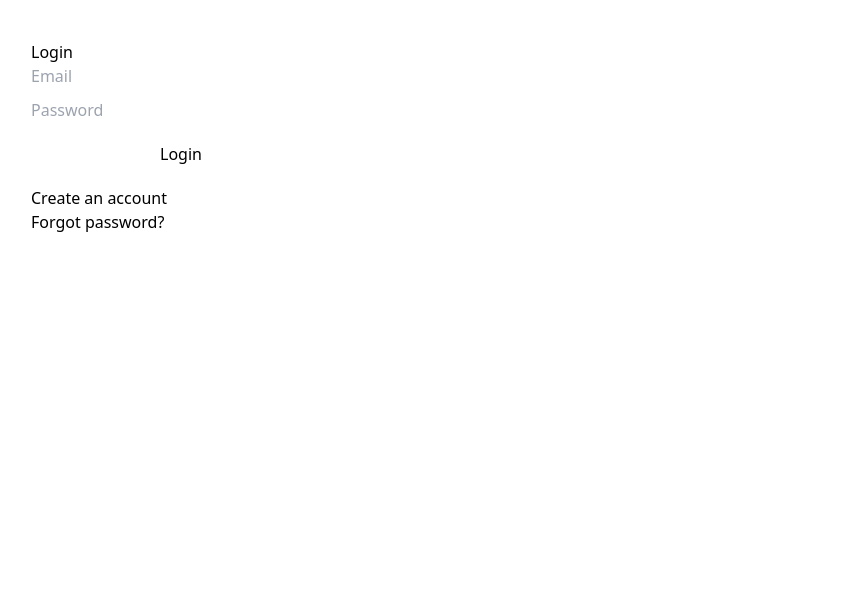
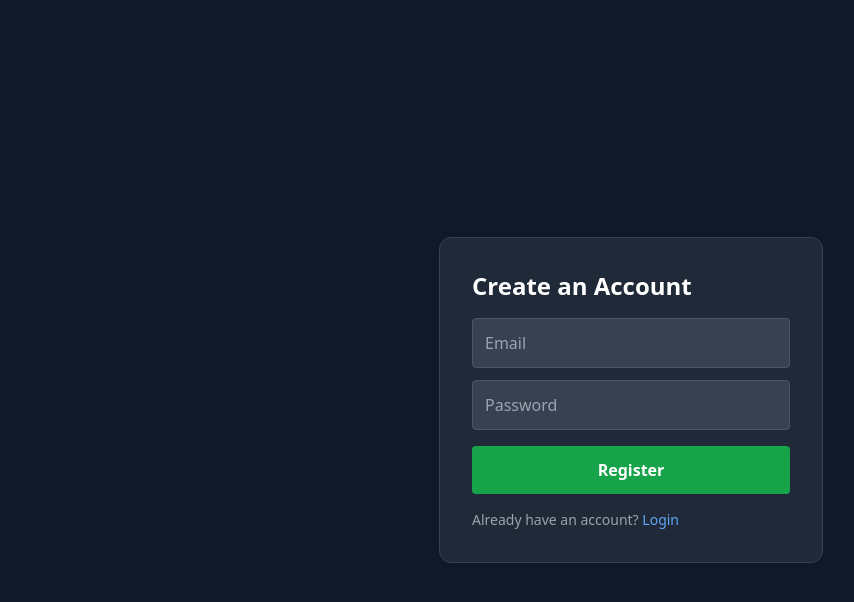
Before and after one commit to brettkues/cardealer-ai, a Next.js app: page /register in a window 1280 px wide. Shown: the top 602 px of the page, without its empty margins (9-863 px from the left). Built offline with nearby package versions, Linux system fonts and the light colour scheme.

Commit message:
Update page.js

```diff
--- a/app/register/page.js
+++ b/app/register/page.js
@@ -3,85 +3,113 @@
 import { useState } from "react";
 import { useRouter } from "next/navigation";
 
-import { getAuth, signInWithEmailAndPassword } from "firebase/auth";
 import { initializeApp, getApps } from "firebase/app";
+import {
+  getAuth,
+  createUserWithEmailAndPassword
+} from "firebase/auth";
+import {
+  getFirestore,
+  doc,
+  setDoc
+} from "firebase/firestore";
 
+// Firebase config
 const firebaseConfig = {
   apiKey: process.env.NEXT_PUBLIC_FIREBASE_API_KEY,
   authDomain: process.env.NEXT_PUBLIC_FIREBASE_AUTH_DOMAIN,
   projectId: process.env.NEXT_PUBLIC_FIREBASE_PROJECT_ID,
   storageBucket: process.env.NEXT_PUBLIC_FIREBASE_STORAGE_BUCKET,
-  messagingSenderId: process.env.NEXT_PUBLIC_FIREBASE_MESSAGING_SENDER_ID,
-  appId: process.env.NEXT_PUBLIC_FIREBASE_APP_ID,
 };
 
-// Ensure Firebase is only initialized once
-if (!getApps().length) {
-  initializeApp(firebaseConfig);
-}
+if (!getApps().length) initializeApp(firebaseConfig);
 
-export default function LoginPage() {
+const auth = getAuth();
+const db = getFirestore();
+
+export default function RegisterPage() {
   const router = useRouter();
 
   const [email, setEmail] = useState("");
   const [password, setPassword] = useState("");
-  const [error, setError] = useState("");
+  const [loading, setLoading] = useState(false);
 
-  async function handleLogin(e) {
+  async function handleRegister(e) {
     e.preventDefault();
-    setError("");
+    setLoading(true);
 
     try {
-      const auth = getAuth();
-      const userCred = await signInWithEmailAndPassword(auth, email, password);
+      // Create auth user
+      const result = await createUserWithEmailAndPassword(auth, email, password);
+      const uid = result.user.uid;
 
-      const uid = userCred.user.uid;
+      // Create Firestore profile
+      await setDoc(doc(db, "users", uid), {
+        email,
+        subscribed: false,
+        createdAt: Date.now(),
+      });
 
-      // Store UID so the dashboard can use it
-      localStorage.setItem("uid", uid);
+      // Get ID token for server session
+      const token = await result.user.getIdToken();
+
+      // Store server session cookie
+      const res = await fetch("/api/auth/login", {
+        method: "POST",
+        headers: { "Content-Type": "application/json" },
+        body: JSON.stringify({ token }),
+      });
+
+      if (!res.ok) {
+        alert("Failed to start session.");
+        setLoading(false);
+        return;
+      }
 
       router.push("/dashboard");
     } catch (err) {
-      setError("Invalid email or password.");
+      alert(err.message);
     }
+
+    setLoading(false);
   }
 
   return (
-    <div style={{ padding: 40 }}>
-      <h1>Login</h1>
+    <div className="min-h-screen bg-gray-900 text-white flex justify-center items-center">
+      <form
+        onSubmit={handleRegister}
+        className="bg-gray-800 p-8 rounded-xl border border-gray-700 w-96"
+      >
+        <h1 className="text-2xl font-bold mb-4">Create an Account</h1>
 
-      <form onSubmit={handleLogin} style={{ display: "flex", flexDirection: "column", width: 300 }}>
         <input
           type="email"
           placeholder="Email"
+          className="w-full mb-3 p-3 rounded bg-gray-700 border border-gray-600"
           value={email}
           onChange={(e) => setEmail(e.target.value)}
-          required
         />
 
         <input
           type="password"
           placeholder="Password"
+          className="w-full mb-4 p-3 rounded bg-gray-700 border border-gray-600"
           value={password}
           onChange={(e) => setPassword(e.target.value)}
-          required
-          style={{ marginTop: 10 }}
         />
 
-        <button type="submit" style={{ marginTop: 20 }}>
-          Login
+        <button
+          type="submit"
+          disabled={loading}
+          className="w-full bg-green-600 hover:bg-green-500 rounded p-3 font-semibold"
+        >
+          {loading ? "Creating…" : "Register"}
         </button>
 
-        {error && <p style={{ color: "red", marginTop: 10 }}>{error}</p>}
+        <p className="text-sm text-gray-400 mt-4">
+          Already have an account? <a href="/login" className="text-blue-400">Login</a>
+        </p>
       </form>
-
-      <p style={{ marginTop: 20 }}>
-        <a href="/register">Create an account</a>
-      </p>
-
-      <p>
-        <a href="/reset">Forgot password?</a>
-      </p>
     </div>
   );
 }
```
